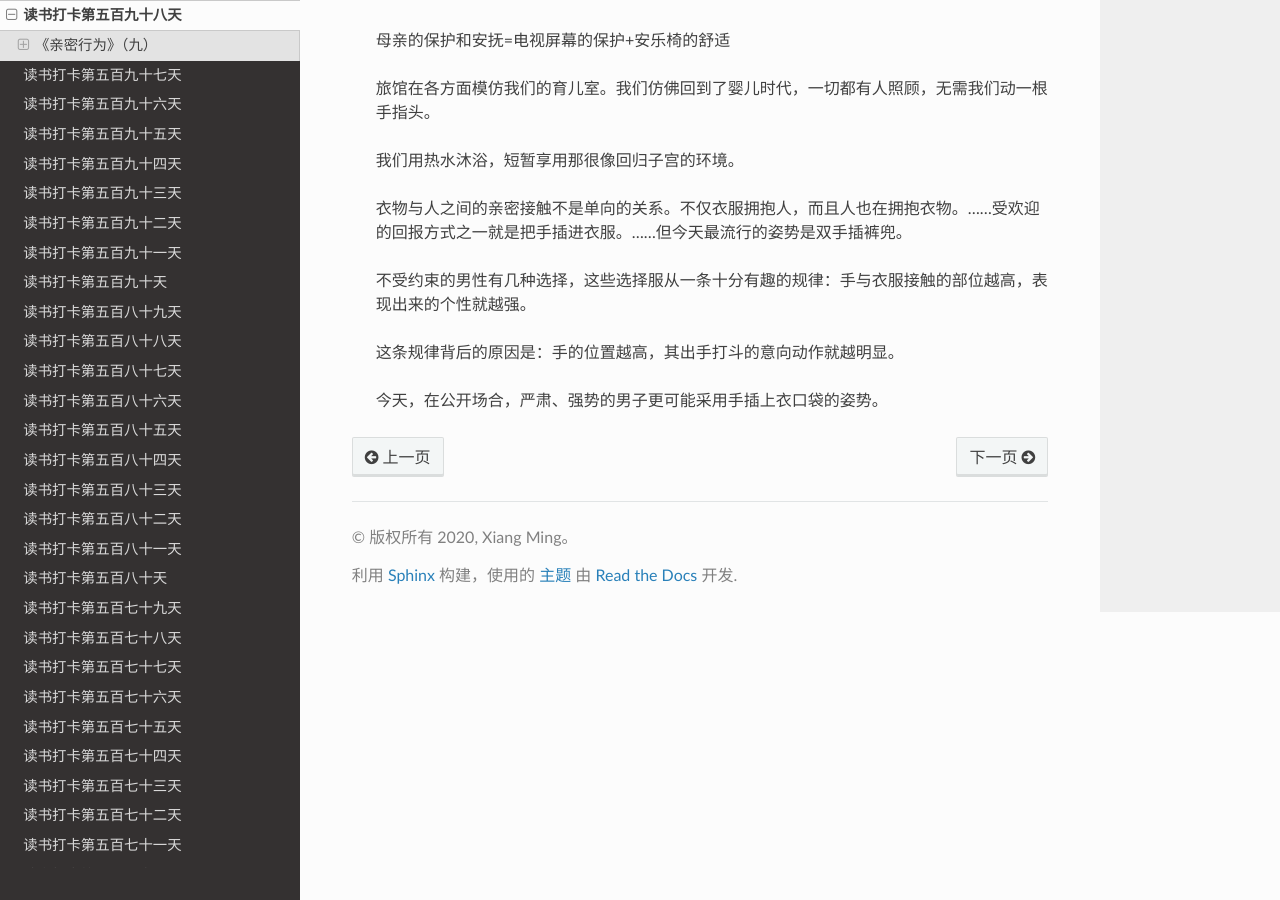
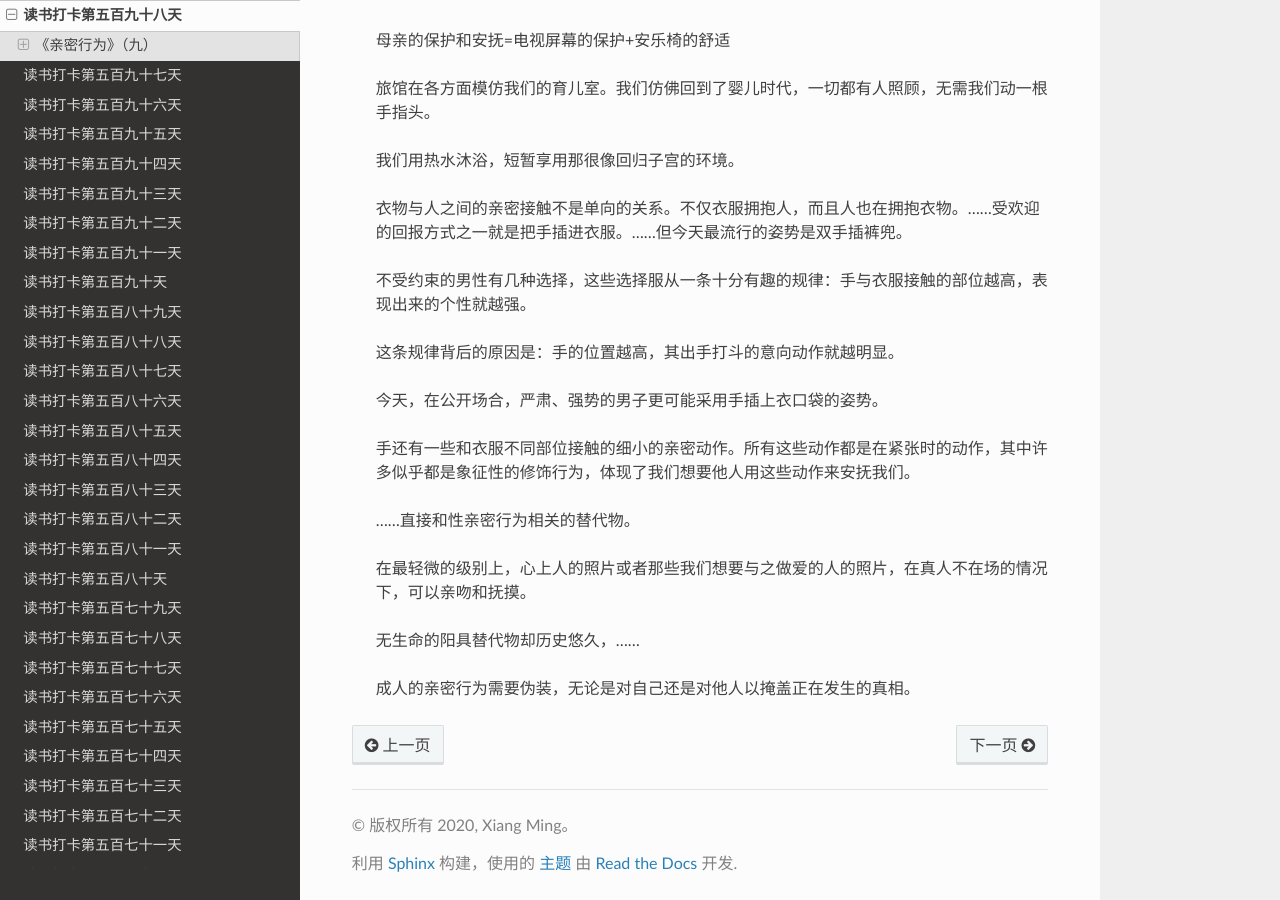
Before and after one commit to xiangming1975/reading, a Sphinx documentation site: the page built from source/2022-06-25.md, in a window 1280 px wide and 900 px high, scrolled down 995 px. Built offline with Sphinx 7.4.7 and the Read the Docs theme 2.0.0, drawn with Linux system fonts in a browser that asks for light colours.

Commit message:
自动提交时间: 2022-06-30T22:00:02,824219955+08:00

```diff
--- a/source/2022-06-25.md
+++ b/source/2022-06-25.md
@@ -38,4 +38,12 @@
 
 > 今天，在公开场合，严肃、强势的男子更可能采用手插上衣口袋的姿势。
 
->
+> 手还有一些和衣服不同部位接触的细小的亲密动作。所有这些动作都是在紧张时的动作，其中许多似乎都是象征性的修饰行为，体现了我们想要他人用这些动作来安抚我们。
+
+> ……直接和性亲密行为相关的替代物。
+
+> 在最轻微的级别上，心上人的照片或者那些我们想要与之做爱的人的照片，在真人不在场的情况下，可以亲吻和抚摸。
+
+> 无生命的阳具替代物却历史悠久，……
+
+> 成人的亲密行为需要伪装，无论是对自己还是对他人以掩盖正在发生的真相。
```
Also changed, not shown: source/2022-06-28.md (added, +22 -0 lines), source/2022-06-29.md (added, +5 -0 lines).
